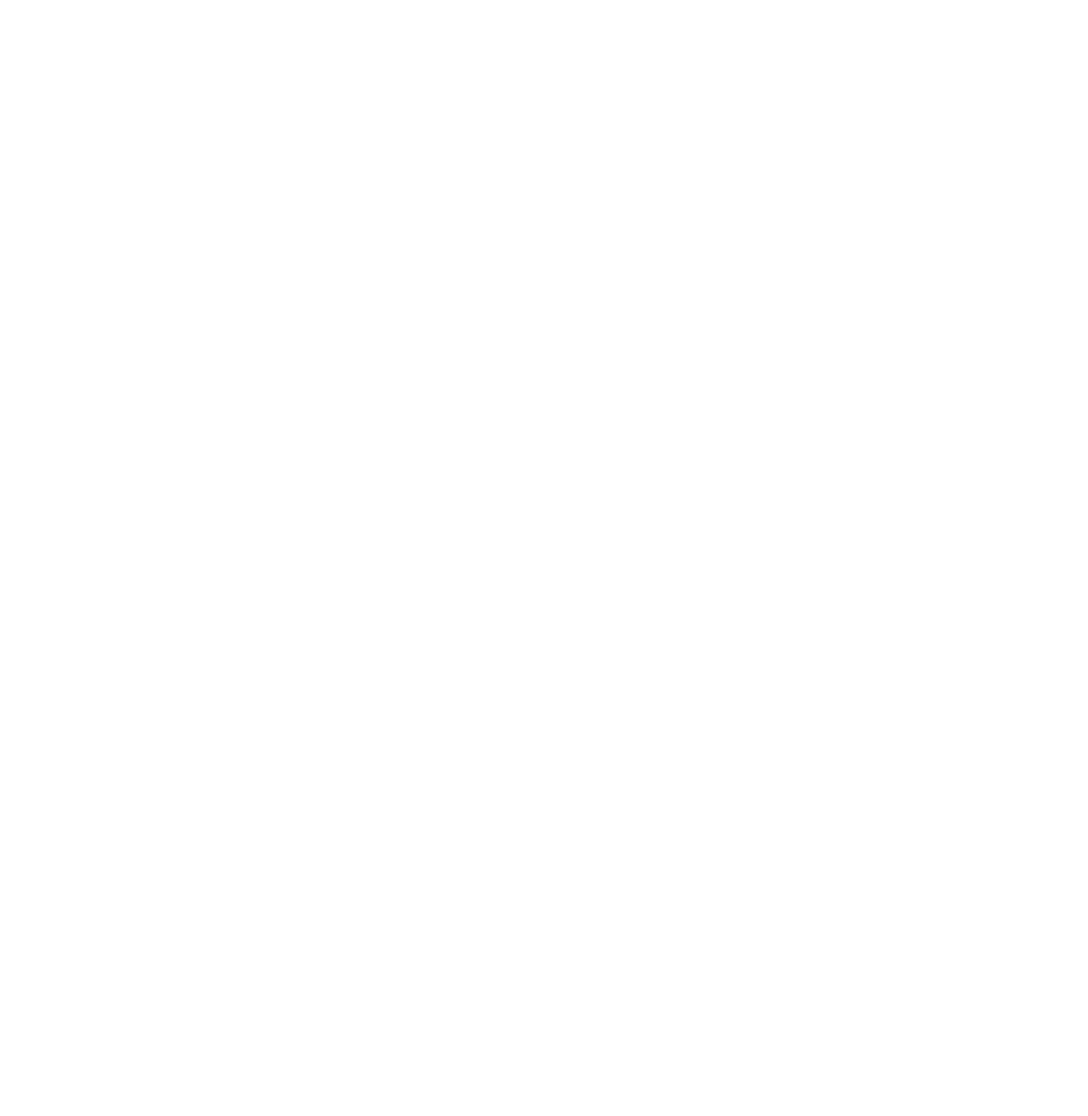
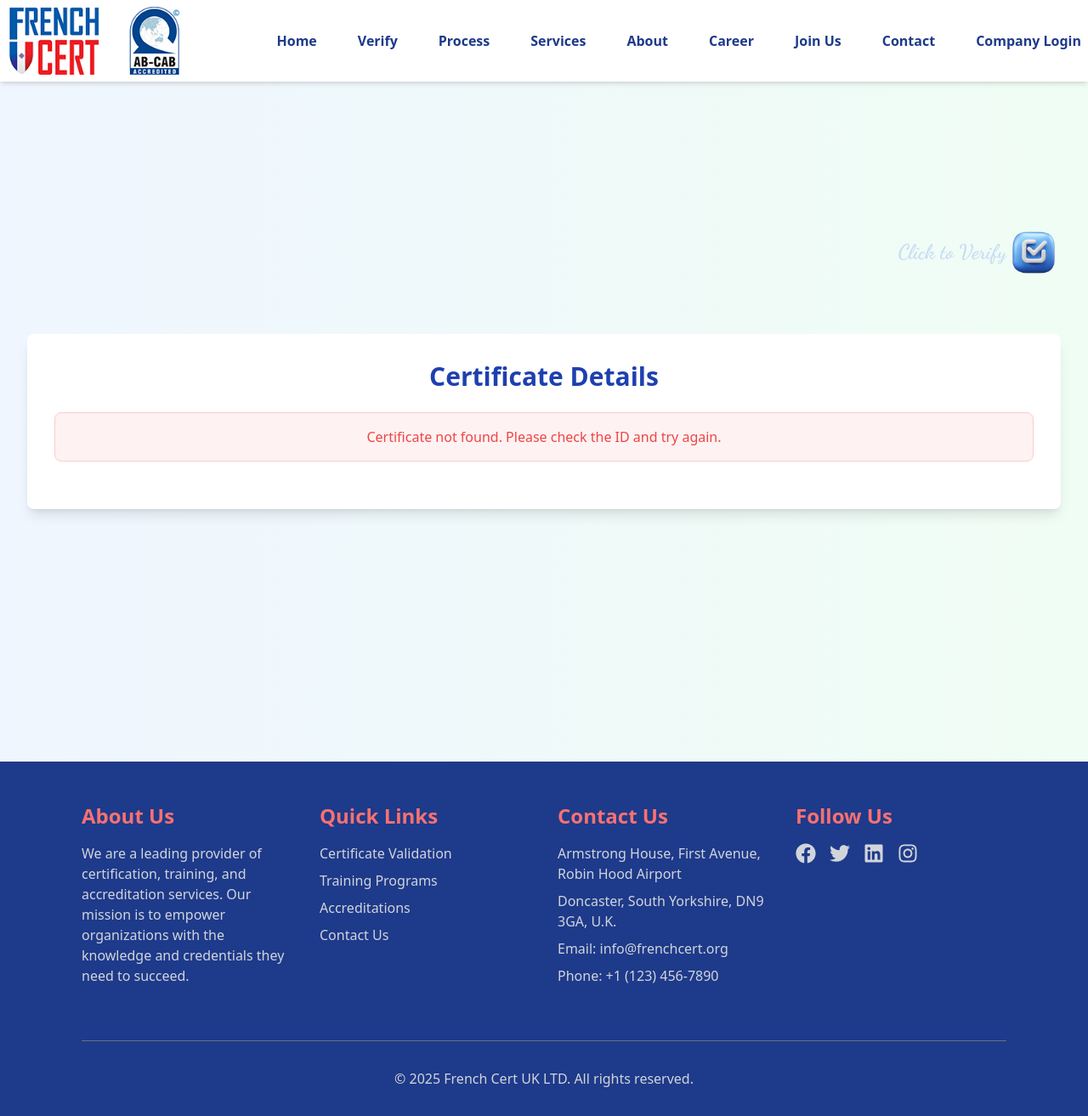
Before and after one commit to MdMirzaShihab/FrenchcertFrontend, a React (Vite) app: page /validate/1 in a window 1280 px wide. Before the commit this address had no page. Shown: the whole page at 85% size. Before the commit the page ends 800 px from the top, so only its background shows below. Built offline with nearby package versions, Linux system fonts and the light colour scheme.

Commit message:
Varification functionalities completed.

```diff
--- a/index.html
+++ b/index.html
@@ -5,6 +5,10 @@
     <link rel="icon" type="image/svg+xml" href="/src/assets/Frenchcert.png" />
     <meta name="viewport" content="width=device-width, initial-scale=1.0" />
     <title>French Cert UK LTD.</title>
+    <link
+    href="https://fonts.googleapis.com/css2?family=Dancing+Script:wght@400..700&display=swap"
+    rel="stylesheet"
+  />
   </head>
   <body>
     <div id="root"></div>
--- a/src/components/Layout.jsx
+++ b/src/components/Layout.jsx
@@ -1,6 +1,7 @@
 import Navbar from "../components/Navbar";
-import Footer from "../components/Footer"; // Import the Footer component
+import Footer from "../components/Footer";
 import { Outlet } from "react-router-dom";
+import VerifyCertificate from "../components/VerifyCertificate";
 
 const Layout = () => {
   return (
@@ -15,6 +16,9 @@ const Layout = () => {
 
       {/* Footer at the bottom */}
       <Footer />
+
+      {/* Floating Verify Button and Form */}
+      <VerifyCertificate />
     </>
   );
 };
--- a/src/components/Navbar.jsx
+++ b/src/components/Navbar.jsx
@@ -1,22 +1,23 @@
 import { useState } from "react";
 import { Link } from "react-router-dom";
 import logo from "../assets/FrenchcertABcab.png";
+import VerifyCertificate from "./VerifyCertificate"; // Import the VerifyCertificate component
 
 const Navbar = () => {
-  const [isOpen, setIsOpen] = useState(false);
+  const [isOpen, setIsOpen] = useState(false); // For mobile menu
+  const [isVerifyModalOpen, setIsVerifyModalOpen] = useState(false); // For Verify modal
 
   return (
     <nav className="bg-white h-24 text-blue-900 font-semibold p-2 fixed w-full top-0 shadow-md z-50">
       <div className="container mx-auto flex justify-between items-center h-full object-cover">
         <Link to="/" className="h-full object-cover">
-          <img src={logo} alt="Logo" className=" h-full object-cover" />
+          <img src={logo} alt="Logo" className="h-full object-cover" />
         </Link>
 
         {/* Mobile Menu Button */}
         <button
           onClick={() => setIsOpen(!isOpen)}
-          className="md:hidden focus:outline-none"
-        >
+          className="md:hidden focus:outline-none">
           {isOpen ? "✕" : "☰"}
         </button>
 
@@ -24,32 +25,30 @@ const Navbar = () => {
         <ul
           className={`absolute md:static md:flex items-center gap-6 bg-white md:space-x-6 px-6 py-4 md:p-0 top-14 right-0 w-full md:w-auto transform ${
             isOpen ? "translate-x-0" : "translate-x-full md:translate-x-0"
-          } transition-transform duration-300 ease-in-out`}
-        >
+          } transition-transform duration-300 ease-in-out`}>
           <li>
             <Link
               to="/"
               className="hover:text-blue-400 transition"
-              onClick={() => setIsOpen(false)}
-            >
+              onClick={() => setIsOpen(false)}>
               Home
             </Link>
           </li>
           <li>
-            <Link
-              to="/validate"
-              className="hover:text-blue-400 transition"
-              onClick={() => setIsOpen(false)}
-            >
+            <button
+              onClick={() => {
+                setIsVerifyModalOpen(true); // Open Verify modal
+                setIsOpen(false); // Close mobile menu
+              }}
+              className="hover:text-blue-400 transition">
               Verify
-            </Link>
+            </button>
           </li>
           <li>
             <Link
               to="/process"
               className="hover:text-blue-400 transition"
-              onClick={() => setIsOpen(false)}
-            >
+              onClick={() => setIsOpen(false)}>
               Process
             </Link>
           </li>
@@ -57,8 +56,7 @@ const Navbar = () => {
             <Link
               to="/services"
               className="hover:text-blue-400 transition"
-              onClick={() => setIsOpen(false)}
-            >
+              onClick={() => setIsOpen(false)}>
               Services
             </Link>
           </li>
@@ -66,8 +64,7 @@ const Navbar = () => {
             <Link
               to="/about"
               className="hover:text-blue-400 transition"
-              onClick={() => setIsOpen(false)}
-            >
+              onClick={() => setIsOpen(false)}>
               About
             </Link>
           </li>
@@ -75,8 +72,7 @@ const Navbar = () => {
             <Link
               to="/career"
               className="hover:text-blue-400 transition"
-              onClick={() => setIsOpen(false)}
-            >
+              onClick={() => setIsOpen(false)}>
               Career
             </Link>
           </li>
@@ -84,8 +80,7 @@ const Navbar = () => {
             <Link
               to="/join-us"
               className="hover:text-blue-400 transition"
-              onClick={() => setIsOpen(false)}
-            >
+              onClick={() => setIsOpen(false)}>
               Join Us
             </Link>
           </li>
@@ -93,8 +88,7 @@ const Navbar = () => {
             <Link
               to="/contact"
               className="hover:text-blue-400 transition"
-              onClick={() => setIsOpen(false)}
-            >
+              onClick={() => setIsOpen(false)}>
               Contact
             </Link>
           </li>
@@ -102,13 +96,28 @@ const Navbar = () => {
             <Link
               to="/login"
               className="hover:text-blue-400 transition"
-              onClick={() => setIsOpen(false)}
-            >
+              onClick={() => setIsOpen(false)}>
               Company Login
             </Link>
           </li>
         </ul>
       </div>
+
+      {/* Verify Modal */}
+      {isVerifyModalOpen && (
+        <div className="fixed inset-0 bg-black bg-opacity-50 flex items-center justify-center z-50">
+          <div className="bg-white p-8 rounded-lg shadow-lg w-full max-w-md relative">
+            <button
+              onClick={() => setIsVerifyModalOpen(false)} // Close the modal
+              className="absolute top-2 right-2 text-gray-500 hover:text-gray-700">
+              &times;
+            </button>
+            <VerifyCertificate
+              onClose={() => setIsVerifyModalOpen(false)} // Pass a function to close the modal
+            />
+          </div>
+        </div>
+      )}
     </nav>
   );
 };
--- /dev/null
+++ b/src/components/VerifyCertificate.jsx
@@ -0,0 +1,77 @@
+import React, { useState } from "react";
+import { useNavigate } from "react-router-dom";
+import icon from "../assets/Verify.png"; // Import the icon for the floating button
+
+const VerifyCertificate = () => {
+  const [isFormVisible, setIsFormVisible] = useState(false); // State to control form visibility
+  const [certificationID, setCertificationID] = useState("");
+  const navigate = useNavigate();
+
+  const handleVerify = (e) => {
+    e.preventDefault();
+    navigate(`/validate/${certificationID}`);
+    setIsFormVisible(false); // Close the form after navigation
+  };
+
+  return (
+    <>
+      {/* Floating Verify Button and Form Container */}
+      <div className="fixed right-2 top-1/2 transform -translate-y-1/2 z-50 flex flex-col items-end gap-4 sm:top-1/2 sm:right-8 bg-">
+        {/* Floating Verify Button */}
+        <div className="flex items-center group">
+          <p className="text-blue-600 hidden md:block font-bold text-2xl font-dancing-script opacity-20 transition-opacity duration-700 group-hover:opacity-100">
+            Click to Verify
+          </p>
+          <button
+            onClick={() => setIsFormVisible(!isFormVisible)} // Toggle form visibility
+            className="">
+            <img
+              src={icon}
+              alt="Verify"
+              className="w-16 h-16 transition-all duration-700 group-hover:-translate-y-3"
+            />
+            {/* Use the imported icon */}
+          </button>
+        </div>
+
+        {/* VerifyCertificate Form */}
+        <div
+          className={`transition-all duration-300 ease-in-out ${
+            isFormVisible
+              ? "opacity-100 translate-y-0"
+              : "opacity-0 translate-y-4"
+          }`}>
+          <div className="bg-white p-6 rounded-lg shadow-lg w-80 sm:w-64">
+            <div className="flex justify-between items-center mb-4">
+              <h1 className="text-xl font-bold text-blue-800">
+                Verify Certificate
+              </h1>
+              <button
+                onClick={() => setIsFormVisible(false)} // Close the form
+                className="text-gray-500 hover:text-gray-700">
+                &times;
+              </button>
+            </div>
+            <form onSubmit={handleVerify} className="space-y-4">
+              <input
+                type="text"
+                placeholder="Enter Certification ID"
+                value={certificationID}
+                onChange={(e) => setCertificationID(e.target.value)}
+                className="w-full p-2 border border-gray-300 rounded-lg focus:outline-none focus:ring-2 focus:ring-blue-500"
+                required
+              />
+              <button
+                type="submit"
+                className="w-full bg-green-500 text-white py-2 px-4 rounded-lg hover:bg-green-600 transition-colors duration-300">
+                Verify
+              </button>
+            </form>
+          </div>
+        </div>
+      </div>
+    </>
+  );
+};
+
+export default VerifyCertificate;
--- a/src/constants/staticData.js
+++ b/src/constants/staticData.js
@@ -127,6 +127,7 @@ const companiesData = [
         certificationName: "ISO 9001:2015",
         issueDate: "2022-07-15",
         expiryDate: "2025-07-15",
+        status: "Actie",
       },
       {
         certificationID: "CERT-002",
@@ -233,6 +234,51 @@ const companiesData = [
       },
     ],
   },
+  {
+    companyID: 4,
+    companyName: "OneWorld InfoTech",
+    companyOrigin: "Bangladesh",
+    validity: "Valid",
+    companyCategory: "Tech",
+    companyScope: "Cybersecurity, Digital Transformation and Data Center Service",
+    companyEmail: "info@techsolutions.com",
+    companyPhone: "+1 (123) 456-7890",
+    companyAddress: "29, Dilkusha Commercial Area, Dhaka 1000, Bangladesh",
+    password: "tech123",
+    certifications: [
+      {
+        certificationID: "2308240800501",
+        serviceID: 3,
+        certificationName: "ISO 27001",
+        issueDate: "2023-08-24",
+        FirstSurveillanceDate: "2024-07-24",
+        SecondSurveillanceDate: "2025-07-24",
+        expiryDate: "2026-08-23",
+        Accreditation:"AB-CAB",
+        status: "Active",
+      },
+    ],
+    trainings: [
+      {
+        trainingID: 1,
+        trainingName: "Quality Management Training",
+        completionDate: "2022-03-10",
+      },
+      {
+        trainingID: 2,
+        trainingName: "Information Security Training",
+        completionDate: "2021-12-05",
+      },
+    ],
+    accreditations: [
+      {
+        accreditationID: 1,
+        accreditationName: "AB-CAB Accredited",
+        issueDate: "2022-05-01",
+        expiryDate: "2025-05-01",
+      },
+    ],
+  },
 ];
 
 
--- a/src/pages/ValidateCertificate.jsx
+++ b/src/pages/ValidateCertificate.jsx
@@ -1,16 +1,25 @@
-import React, { useState } from "react";
+import React, { useState, useEffect } from "react";
+import { useParams } from "react-router-dom";
 import { companiesData } from "../constants/staticData";
 
 const ValidateCertificate = () => {
-  const [certificationID, setCertificationID] = useState("");
+  const { certificationID } = useParams();
   const [certificate, setCertificate] = useState(null);
   const [companyName, setCompanyName] = useState("");
   const [error, setError] = useState("");
   const [success, setSuccess] = useState("");
 
-  const handleVerify = (e) => {
-    e.preventDefault();
+  // Function to format date as dd/mm/yy
+  const formatDate = (dateString) => {
+    if (!dateString) return "N/A";
+    const date = new Date(dateString);
+    const day = String(date.getDate()).padStart(2, "0");
+    const month = String(date.getMonth() + 1).padStart(2, "0");
+    const year = String(date.getFullYear()).slice(-2);
+    return `${day}/${month}/${year}`;
+  };
 
+  useEffect(() => {
     // Reset state
     setCertificate(null);
     setCompanyName("");
@@ -37,68 +46,137 @@ const ValidateCertificate = () => {
     } else {
       setError("Certificate not found. Please check the ID and try again.");
     }
-  };
+  }, [certificationID]);
 
   return (
     <div className="flex flex-col items-center justify-center min-h-screen bg-gradient-to-r from-blue-50 to-green-50 p-8">
-      <div className="bg-white p-8 rounded-lg shadow-lg w-full max-w-md">
-        <h1 className="text-3xl font-bold text-blue-800 mb-6">
-          Verify Certificate
+      <div className="bg-white p-8 rounded-lg shadow-lg w-full">
+        <h1 className="text-3xl font-bold text-blue-800 mb-6 text-center">
+          Certificate Details
         </h1>
-        <form onSubmit={handleVerify} className="space-y-4">
-          <input
-            type="text"
-            placeholder="Enter Certification ID"
-            value={certificationID}
-            onChange={(e) => setCertificationID(e.target.value)}
-            className="w-full p-2 border border-gray-300 rounded-lg focus:outline-none focus:ring-2 focus:ring-blue-500"
-            required
-          />
-          <button
-            type="submit"
-            className="w-full bg-green-500 text-white py-2 px-4 rounded-lg hover:bg-green-600 transition-colors duration-300">
-            Verify
-          </button>
-        </form>
 
         {/* Display Success Message */}
         {success && (
-          <div className="mt-8 p-6 bg-green-50 rounded-lg">
-            <p className="text-green-600 font-semibold">{success}</p>
-          </div>
-        )}
-
-        {/* Display Certificate Details */}
-        {certificate && (
-          <div className="mt-8 p-6 bg-blue-50 rounded-lg">
-            <h2 className="text-2xl font-bold text-blue-800 mb-4">
-              Certificate Details
-            </h2>
-            <p className="text-gray-700">
-              <strong>Company Name:</strong> {companyName}
-            </p>
-            <p className="text-gray-700">
-              <strong>Name:</strong> {certificate.certificationName}
-            </p>
-            <p className="text-gray-700">
-              <strong>ID:</strong> {certificate.certificationID}
-            </p>
-            <p className="text-gray-700">
-              <strong>Issue Date:</strong> {certificate.issueDate}
-            </p>
-            <p className="text-gray-700">
-              <strong>Expiry Date:</strong> {certificate.expiryDate}
-            </p>
-            <p className="text-gray-700">
-              <strong>Status:</strong> {certificate.validity}
-            </p>
+          <div className="mb-6 p-4 bg-green-50 rounded-lg border border-green-200">
+            <p className="text-green-600 font-semibold text-center">{success}</p>
           </div>
         )}
 
         {/* Display Error Message */}
         {error && (
-          <div className="mt-8 p-6 bg-red-50 rounded-lg">
-            <p className="text-red-500">{error}</p>
+          <div className="mb-6 p-4 bg-red-50 rounded-lg border border-red-200">
+            <p className="text-red-500 text-center">{error}</p>
+          </div>
+        )}
+
+        {/* Display Certificate Details in Table Format */}
+        {certificate && (
+          <div className="overflow-x-auto">
+            <table className="min-w-full bg-white border border-gray-200">
+              <thead className="bg-blue-50">
+                <tr>
+                  <th className="px-6 py-3 text-left text-xs font-medium text-blue-800 uppercase tracking-wider">
+                    Field
+                  </th>
+                  <th className="px-6 py-3 text-left text-xs font-medium text-blue-800 uppercase tracking-wider">
+                    Details
+                  </th>
+                </tr>
+              </thead>
+              <tbody className="divide-y divide-gray-200">
+                {/* Company Name */}
+                <tr>
+                  <td className="px-6 py-4 text-sm font-medium text-gray-700">
+                    Company Name
+                  </td>
+                  <td className="px-6 py-4 text-sm text-gray-700">
+                    {companyName}
+                  </td>
+                </tr>
+
+                {/* Certification Name */}
+                <tr>
+                  <td className="px-6 py-4 text-sm font-medium text-gray-700">
+                    Certification Name
+                  </td>
+                  <td className="px-6 py-4 text-sm text-gray-700">
+                    {certificate.certificationName}
+                  </td>
+                </tr>
+
+                {/* Certification ID */}
+                <tr>
+                  <td className="px-6 py-4 text-sm font-medium text-gray-700">
+                    Certification ID
+                  </td>
+                  <td className="px-6 py-4 text-sm text-gray-700">
+                    {certificate.certificationID}
+                  </td>
+                </tr>
+
+                {/* Issue Date */}
+                <tr>
+                  <td className="px-6 py-4 text-sm font-medium text-gray-700">
+                    Issue Date
+                  </td>
+                  <td className="px-6 py-4 text-sm text-gray-700">
+                    {formatDate(certificate.issueDate)}
+                  </td>
+                </tr>
+
+                {/* First Surveillance Date */}
+                <tr>
+                  <td className="px-6 py-4 text-sm font-medium text-gray-700">
+                    First Surveillance Date
+                  </td>
+                  <td className="px-6 py-4 text-sm text-gray-700">
+                    {formatDate(certificate.FirstSurveillanceDate)}
+                  </td>
+                </tr>
+
+                {/* Second Surveillance Date */}
+                <tr>
+                  <td className="px-6 py-4 text-sm font-medium text-gray-700">
+                    Second Surveillance Date
+                  </td>
+                  <td className="px-6 py-4 text-sm text-gray-700">
+                    {formatDate(certificate.SecondSurveillanceDate)}
+                  </td>
+                </tr>
+
+                {/* Expiry Date */}
+                <tr>
+                  <td className="px-6 py-4 text-sm font-medium text-gray-700">
+                    Expiry Date
+                  </td>
+                  <td className="px-6 py-4 text-sm text-gray-700">
+                    {formatDate(certificate.expiryDate)}
+                  </td>
+                </tr>
+
+                {/* Status */}
+                <tr>
+                  <td className="px-6 py-4 text-sm font-medium text-gray-700">
+                    Status
+                  </td>
+                  <td className="px-6 py-4 text-sm text-gray-700">
+                    <span className="px-2 py-1 bg-green-100 text-green-800 rounded-full text-sm">
+                      {certificate.status}
+                    </span>
+                  </td>
+                </tr>
+
+                {/* Accreditation */}
+                <tr>
+                  <td className="px-6 py-4 text-sm font-medium text-gray-700">
+                    Accreditation
+                  </td>
+                  <td className="px-6 py-4 text-sm text-gray-700">
+                    {certificate.Accreditation}
+                  </td>
+                </tr>
+              </tbody>
+            </table>
           </div>
         )}
       </div>
--- a/src/routes/routes.jsx
+++ b/src/routes/routes.jsx
@@ -14,10 +14,12 @@ import Accreditations from "../pages/Accreditations/Accreditations";
 
 
 import ISO9001 from "../pages/Services/ISO9001"
+import VerifyCertificate from "../components/VerifyCertificate";
 
 const routes = [
   { path: "/", element: <HomePage /> },
-  { path: "/validate", element: <ValidateCertificate /> },
+  { path: "/verify", element: <VerifyCertificate /> },
+  { path: "/validate/:certificationID", element: <ValidateCertificate /> },
   { path: "/login", element: <CompanyLogin /> },
   { path: "/company-details/:companyID", element: <CompanyDetails /> },
   { path: "/accreditations", element: <Accreditations /> },
--- a/tailwind.config.js
+++ b/tailwind.config.js
@@ -8,6 +8,9 @@ export default {
           "50%": { transform: "translateY(-20px)" },
           "100%": { transform: "translateY(0)" },
         },
+      },
+      fontFamily: {
+        'dancing-script': ['Dancing Script', 'cursive'],
       },
       animation: {
         upDown: "upDown 5s ease-in-out infinite",
```
